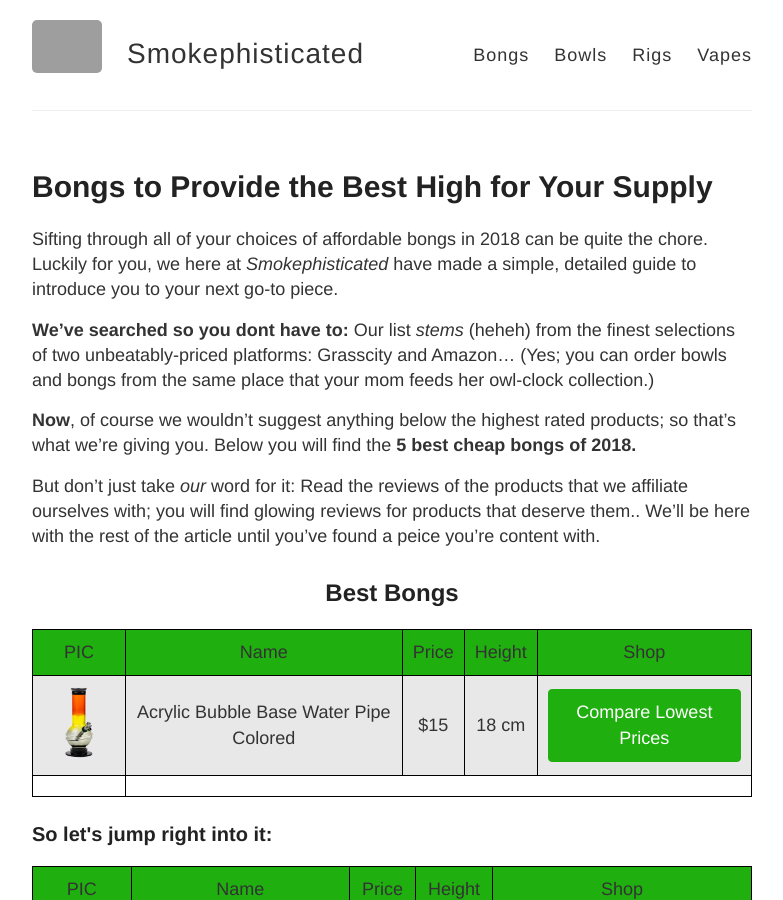
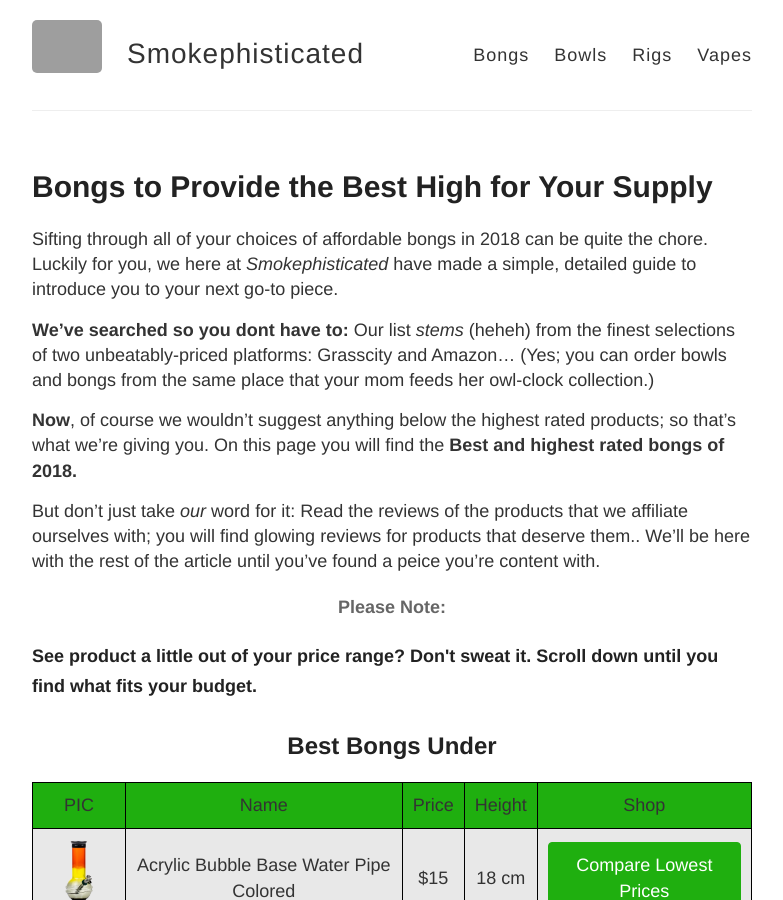
Before and after one commit to smokephisticated/smokephisticated, a Jekyll site: the page built from pages/bongs/bongs.md, in a window 1280 px wide and 900 px high. Shown: the whole window, without its empty margins (248-1031 px from the left). Built offline with Jekyll 4.4.1, drawn with Linux system fonts in a browser that asks for light colours; grey boxes are pictures that could not be loaded.

Commit message:
Heading change

```diff
--- a/pages/bongs/bongs.md
+++ b/pages/bongs/bongs.md
@@ -2,7 +2,7 @@
 layout: page
 title: "Bongs to Provide the Best High for Your Supply"
 permalink: "/bongs/"
-seotitle: "5 Best Cheap Bongs for Your Money in 2018 (Comparison)"
+seotitle: "Best Cheap Bongs for Your Money in 2018 (Comparison)"
 ---
 
 Sifting through all of your choices of affordable bongs in 2018 can be quite the chore. Luckily for you, we here at *Smokephisticated* have made a simple, detailed guide to introduce you to your next go-to piece.
@@ -10,12 +10,16 @@ Sifting through all of your choices of affordable bongs in 2018 can be quite the
 **We've searched so you dont have to:**
 Our list *stems* (heheh) from the finest selections of two unbeatably-priced platforms: Grasscity and Amazon... (Yes; you can order bowls and bongs from the same place that your mom feeds her owl-clock collection.)
 
-**Now**, of course we wouldn't suggest anything below the highest rated products; so that's what we're giving you. Below you will find the **5 best cheap bongs of 2018.**
+**Now**, of course we wouldn't suggest anything below the highest rated products; so that's what we're giving you. On this page you will find the **Best and highest rated bongs of 2018.**
 
 But don't just take *our* word for it:
 Read the reviews of the products that we affiliate ourselves with; you will find glowing reviews for products that deserve them.. We'll be here with the rest of the article until you've found a peice you're content with.
 
-<h2 class="heading-center">Best Bongs</h2>
+<h4 class="heading-center">Please Note:</h4>
+<h5 cklass="heading-center">See product a little out of your price range? Don't sweat it. Scroll down until you find what fits your budget.</h5>
+
+
+<h2 class="heading-center">Best Bongs Under </h2>
 
 <table class="basic-table">
 	<tr>
```
